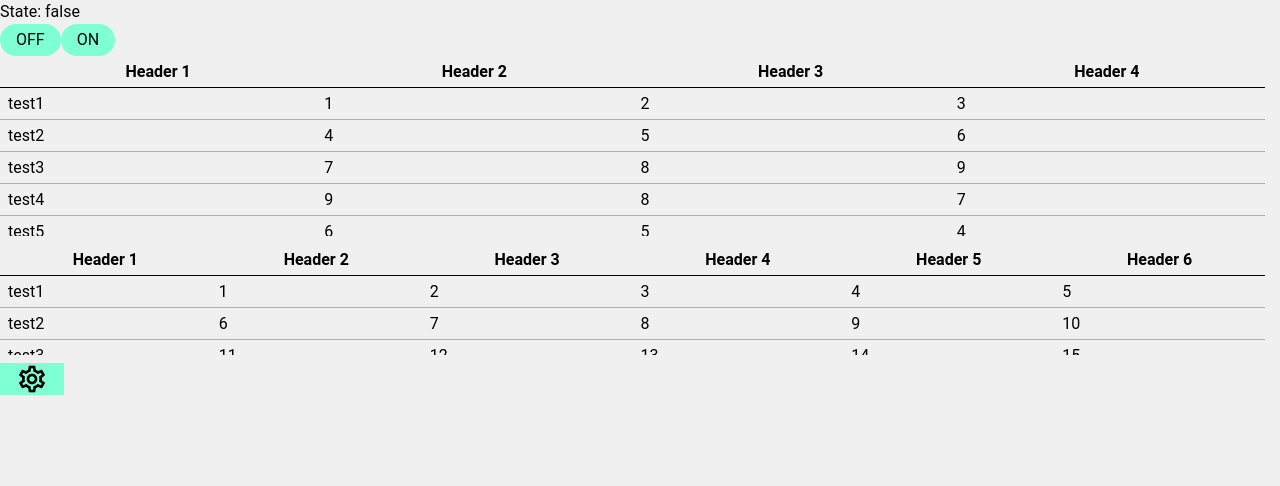
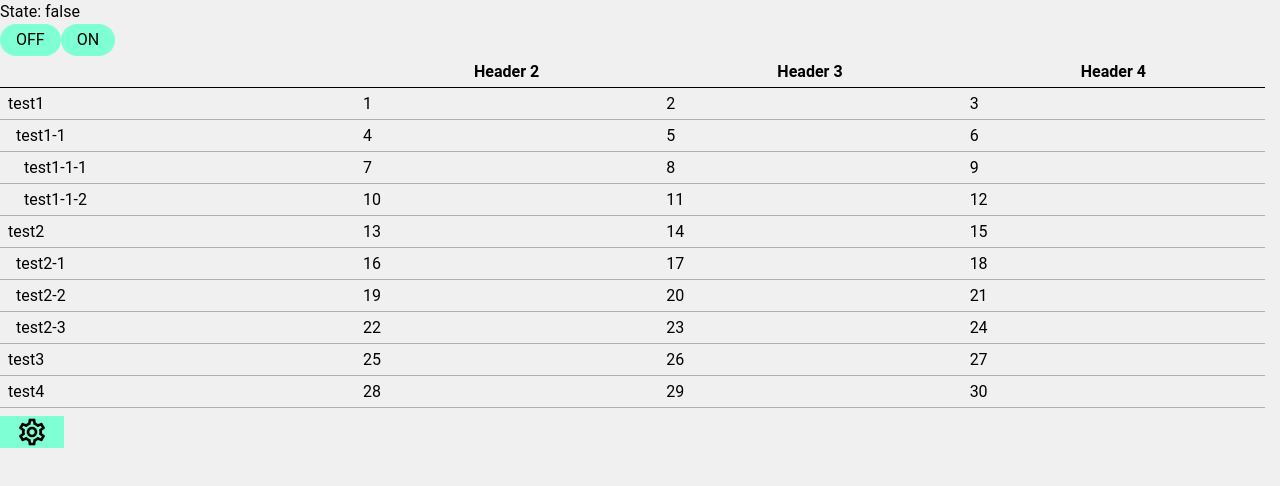
Before and after one commit to k-daiguji/vite_vitest_vue_vuetify, a Vue app: page / in a window 1280 px wide. Shown: the top 486 px of the page. Built offline with nearby package versions, Linux system fonts and the light colour scheme.

Commit message:
Fixed table

```diff
--- a/src/app/components/BaseTable.vue
+++ b/src/app/components/BaseTable.vue
@@ -1,7 +1,9 @@
 <script setup lang="ts">
-const { height = "auto" } = defineProps<{
-  data: { headers: string[]; rows: string[][] };
-  height: string;
+import type { Table } from "@/app/types/table";
+
+const { maxHeight = "auto" } = defineProps<{
+  table: Table;
+  maxHeight?: number | "auto";
 }>();
 </script>
 
@@ -11,7 +13,7 @@ const { height = "auto" } = defineProps<{
       <thead>
         <tr>
           <th
-            v-for="(header, i) in data.headers"
+            v-for="(header, i) in table.headers"
             :key="i"
           >
             {{ header }}
@@ -20,14 +22,14 @@ const { height = "auto" } = defineProps<{
       </thead>
       <tbody>
         <tr
-          v-for="(row, i) in data.rows"
+          v-for="(row, i) in table.bodies"
           :key="i"
         >
           <td
-            v-for="(cell, j) in row"
+            v-for="({ cell, indent = 0 }, j) in row"
             :key="j"
           >
-            {{ cell }}
+            <span :class="`pl-${indent}`">{{ cell }}</span>
           </td>
         </tr>
       </tbody>
@@ -38,7 +40,7 @@ const { height = "auto" } = defineProps<{
 <style scoped>
 .container {
   cursor: default;
-  height: v-bind(height);
+  height: v-bind(maxHeight) + "px";
   overflow: auto;
   scrollbar-gutter: stable;
 }
@@ -51,7 +53,7 @@ table {
   thead {
     th {
       background-color: var(--bg-color);
-      border-bottom: solid 1px #000;
+      border-bottom: 1px solid #000;
       height: var(--height);
       padding: 0 8px;
       position: sticky;
@@ -59,8 +61,8 @@ table {
       z-index: 1;
 
       &:first-child {
+        left: 0;
         position: sticky;
-        left: 0;
         z-index: 3;
       }
     }
@@ -68,13 +70,13 @@ table {
 
   td {
     background-color: var(--bg-color);
-    border-bottom: solid 1px #b0b0b0;
+    border-bottom: 1px solid #b0b0b0;
     height: var(--height);
     padding: 0 8px;
 
     &:first-child {
+      left: 0;
       position: sticky;
-      left: 0;
       z-index: 2;
     }
   }
--- /dev/null
+++ b/src/app/types/table.ts
@@ -0,0 +1,9 @@
+export interface Table {
+  get headers(): string[];
+  get bodies(): [TableCell, ...TableCell[]][];
+}
+
+interface TableCell {
+  cell: string;
+  indent?: number;
+}
--- a/src/app/views/AreaIntra.vue
+++ b/src/app/views/AreaIntra.vue
@@ -7,33 +7,24 @@ import { theme } from "@/app/constants/color";
 
 const state = ref(false);
 
-const data = {
-  headers: ["Header 1", "Header 2", "Header 3", "Header 4"],
-  rows: [
-    ["test1", 1, 2, 3],
-    ["test2", 4, 5, 6],
-    ["test3", 7, 8, 9],
-    ["test4", 9, 8, 7],
-    ["test5", 6, 5, 4],
-    ["test6", 3, 2, 1],
-  ],
-};
-const data2 = {
-  headers: [
-    "Header 1",
-    "Header 2",
-    "Header 3",
-    "Header 4",
-    "Header 5",
-    "Header 6",
-  ],
-  rows: [
-    ["test1", 1, 2, 3, 4, 5],
-    ["test2", 6, 7, 8, 9, 10],
-    ["test3", 11, 12, 13, 14, 15],
-    ["test4", 16, 17, 18, 19, 20],
-    ["test5", 21, 22, 23, 24, 25],
-    ["test6", 26, 27, 28, 29, 30],
+const table = {
+  headers: ["", "Header 2", "Header 3", "Header 4"],
+  bodies: [
+    [{ cell: "test1", indent: 0 }, { cell: 1 }, { cell: 2 }, { cell: 3 }],
+    [{ cell: "test1-1", indent: 2 }, { cell: 4 }, { cell: 5 }, { cell: 6 }],
+    [{ cell: "test1-1-1", indent: 4 }, { cell: 7 }, { cell: 8 }, { cell: 9 }],
+    [
+      { cell: "test1-1-2", indent: 4 },
+      { cell: 10 },
+      { cell: 11 },
+      { cell: 12 },
+    ],
+    [{ cell: "test2", indent: 0 }, { cell: 13 }, { cell: 14 }, { cell: 15 }],
+    [{ cell: "test2-1", indent: 2 }, { cell: 16 }, { cell: 17 }, { cell: 18 }],
+    [{ cell: "test2-2", indent: 2 }, { cell: 19 }, { cell: 20 }, { cell: 21 }],
+    [{ cell: "test2-3", indent: 2 }, { cell: 22 }, { cell: 23 }, { cell: 24 }],
+    [{ cell: "test3", indent: 0 }, { cell: 25 }, { cell: 26 }, { cell: 27 }],
+    [{ cell: "test4", indent: 0 }, { cell: 28 }, { cell: 29 }, { cell: 30 }],
   ],
 };
 </script>
@@ -53,14 +44,6 @@ const data2 = {
       text="ON"
       @click="state = true"
     />
+    <BaseTable :table="table" />
   </div>
-  <BaseTable
-    :data="data"
-    height="180px"
-  />
-  <BaseTable
-    class="mt-2"
-    :data="data2"
-    height="111px"
-  />
 </template>
```
Also changed, not shown: 2 other files (tests, documents, lock files or other folders).
